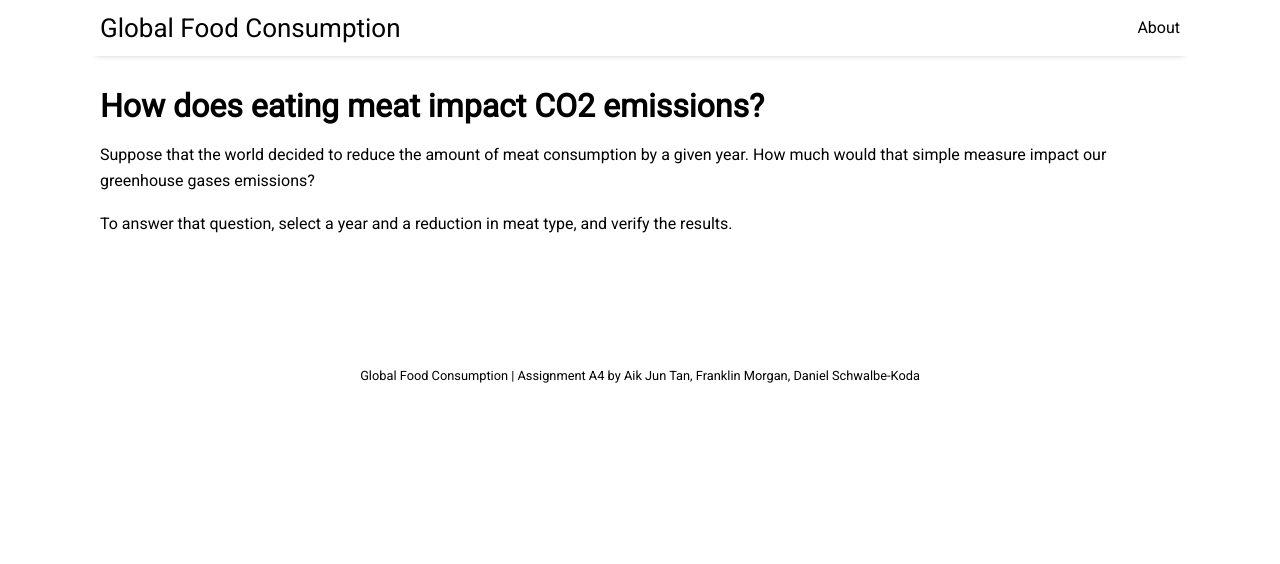
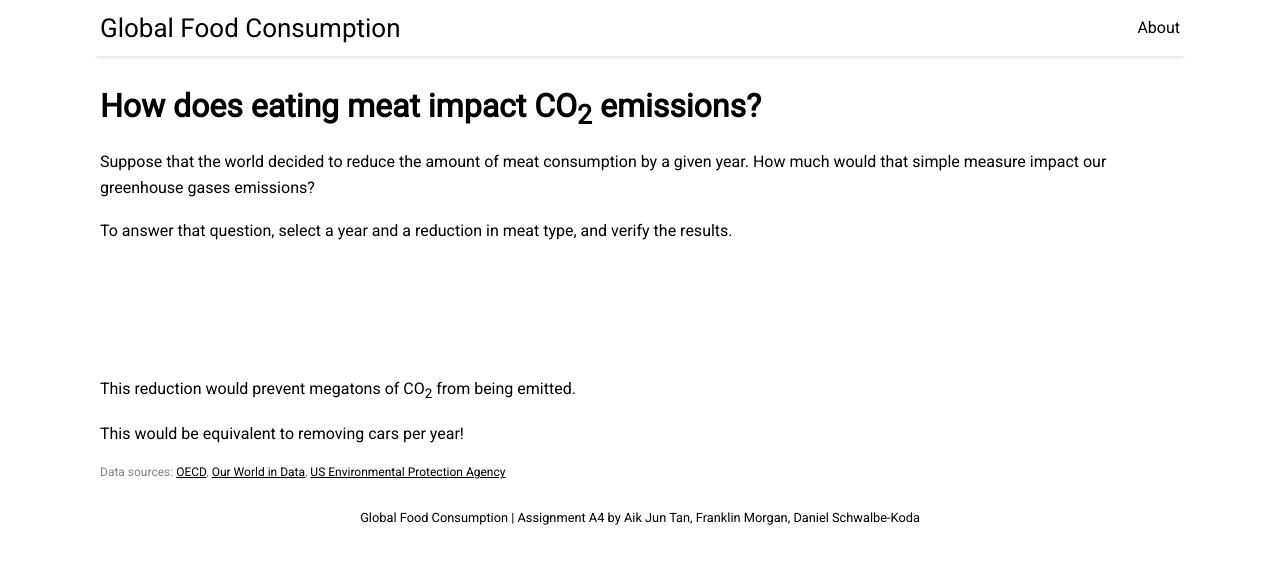
Before and after one commit to 6859-sp21/a4-global-food-consumption, a Jekyll site: the page built from index.html, in a window 1280 px wide. Shown: the top 564 px of the page. Built offline with Jekyll 4.4.1, drawn with Linux system fonts in a browser that asks for light colours; nearby versions of some CDN libraries; a script that is not in the unit is left out; the list of posts is cut into pages by our own code; some of the changed lines change nothing that is shown.

Commit message:
cleanup and cars

```diff
--- a/_layouts/home.html
+++ b/_layouts/home.html
@@ -13,7 +13,7 @@ title: Home
 
 
 <head>
-<h1 class = "center" > How does eating meat impact CO2 emissions?</h1>
+<h1 class = "center" > How does eating meat impact CO<sub>2</sub> emissions?</h1>
 
 <p> Suppose that the world decided to reduce the amount of meat consumption by a given year. How much would that simple measure impact our greenhouse gases emissions? </p>
 <p> To answer that question, select a year and a reduction in meat type, and verify the results.</p>
@@ -25,7 +25,11 @@ title: Home
 <div id="country_selector" class = "center"></div>
 <div id="myCanvas1"  class = "center"></div>
 
+<p> This reduction would prevent <a id="savings"></a> megatons of CO<sub>2</sub> from being emitted.</p>
+<p> This would be equivalent to removing <a id="cars" style="color:#06a64f"></a> cars per year!</p>
 
+<p></p>
+<p class="center" style="color:#808080;font-size:12px;"> Data sources: <a href="https://data.oecd.org/agroutput/meat-consumption.htm">OECD</a>, <a href="https://ourworldindata.org/food-choice-vs-eating-local">Our World in Data</a>, <a href="https://www.epa.gov/greenvehicles/greenhouse-gas-emissions-typical-passenger-vehicle">US Environmental Protection Agency</a></p>
 
 <script>
     d3.csv("https://raw.githubusercontent.com/6859-sp21/a4-global-food-consumption/main/_data/emissions.csv").then((csv) => {
@@ -43,45 +47,6 @@ title: Home
       { index: 3, label: 'sheep'},
     ];
     let country = 'WLD';
-
-    let data = csv.filter( d => d.year <= yr).filter( d => d.country === country);
-    let newdata = data.map(d => ({
-        year: d.year,
-        beef: d.beef * (1-beef/100) ,
-        pig: d.pig *(1-pig/100),
-        sheep: d.sheep * (1-sheep/100) ,
-        poultry: d.poultry * (1-poultry/100)
-    }));
-
-
-
-    let carbonData = data.map(d => ({
-      year: d.year,
-      beef: d.beef * 60,
-      pig: d.pig * 7,
-      sheep: d.sheep * 24,
-      poultry: d.poultry* 6
-    }));
-
-    let newcarbonData = data.map(d => ({
-      year: d.year,
-      beef: (d.beef * (1-beef/100)) * 60,
-      pig: d.pig *(1-pig/100)* 7,
-      sheep: d.sheep * (1-sheep/100) * 24,
-      poultry: d.poultry * (1-poultry/100) * 6
-    }));
-
-    let legendCarbonData = csv.filter( d => d.country === country).map(d => ({
-        year: d.year,
-        beef: d.beef * 60,
-        pig: d.pig * 7,
-        sheep: d.sheep * 24,
-        poultry: d.poultry* 6
-    }));
-
-
-
-
 
 
     /////////////////////////////////////////////////////////////////////////////////////////////////////
@@ -113,7 +78,7 @@ title: Home
     yearDiv
         .append('text')
             .text('Year')
-            .style("font-size", "18px")
+            .style("font-size", "14px")
         .append('svg')
         .attr('width', yearMargin.width)
         .attr('height', 100)
@@ -195,14 +160,10 @@ title: Home
 
 
 
-
-
-
-
     function chart_actual () {
       data = csv.filter( d => d.country === country);
       newdata = data.map(d => {
-          if (d.year > yr) {
+          if (d.year >= yr) {
               return ({
                   year: d.year,
                   beef: d.beef * (100 - beef) / 100,
@@ -214,7 +175,13 @@ title: Home
               return d;
           }
       });
-
+      const savings = data.filter(d => d.year >= yr)
+          .reduce((acc, d) => acc + d.beef * beef + d.poultry * poultry + d.sheep * sheep + d.pig * pig, 0) / 100 / 1000;
+      const savingsPerYear = savings / (2019 - yr);
+      // one car = 4.6 tons of CO2 per year
+      const cars = savingsPerYear * 1000000 / 4.6;
+      txtSavings = d3.select('#savings').text(new Intl.NumberFormat('en-US').format(savings));
+        carsSavings = d3.select('#cars').text(new Intl.NumberFormat('en-US', {maximumFractionDigits: 0}).format(cars));
 
 
       const width = 900;
@@ -343,6 +310,5 @@ title: Home
 
 
     document.getElementById("myCanvas1").appendChild(old_chart1);
-    document.getElementById("myCanvas2").appendChild(old_chart2);
     })
 </script>
```
